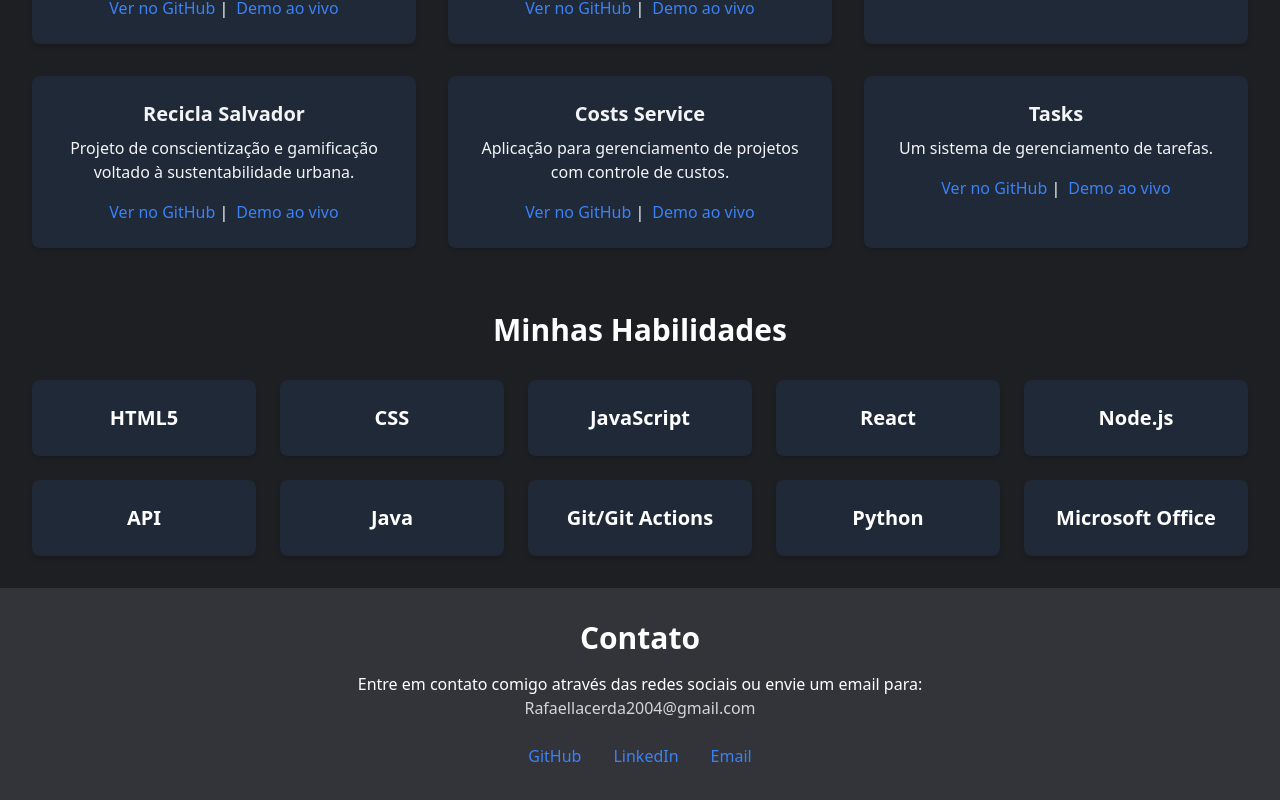
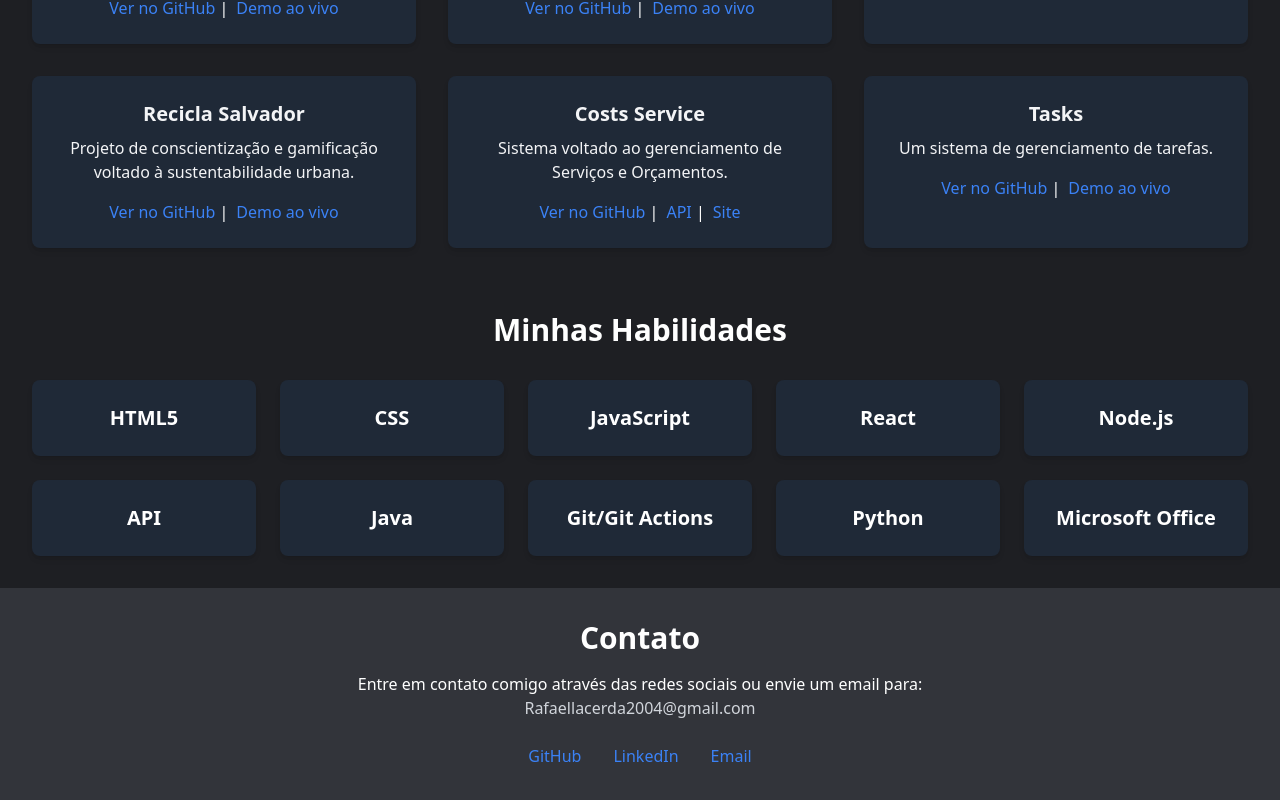
Before and after one commit to RafaelGLacerda/Portf-lio, a React (Create React App) app: page / in a window 1280 px wide. Shown: the part 1376-2176 px from the top of the page. Built offline with nearby package versions, Linux system fonts and the light colour scheme.

Commit message:
Update Projects.tsx

```diff
--- a/src/components/Projects.tsx
+++ b/src/components/Projects.tsx
@@ -73,10 +73,11 @@ const Projects: React.FC = () => {
         {/* Costs Service */}
         <div className="p-6 bg-gray-800 rounded-lg shadow-md hover:shadow-lg transition duration-300">
           <h3 className="text-xl font-bold mb-2 text-gray-100">Costs Service</h3>
-          <p className="text-gray-100">Aplicação para gerenciamento de projetos com controle de custos.</p>
+          <p className="text-gray-100"> Sistema voltado ao gerenciamento de Serviços e Orçamentos.</p>
           <div className="mt-4">
             <a href="https://github.com/RafaelGLacerda/costs_project" className="text-blue-500 hover:text-blue-700" target="_blank" rel="noopener noreferrer">Ver no GitHub</a> |
-            <a href="https://costsservice.netlify.app/" className="text-blue-500 hover:text-blue-700 ml-2" target="_blank" rel="noopener noreferrer">Demo ao vivo</a>
+            <a href="https://costs-api-i62v.onrender.com" className="text-blue-500 hover:text-blue-700 ml-2" target="_blank" rel="noopener noreferrer">API</a> |
+            <a href="https://costs-project.onrender.com" className="text-blue-500 hover:text-blue-700 ml-2" target="_blank" rel="noopener noreferrer">Site</a>
           </div>
         </div>
 
```
